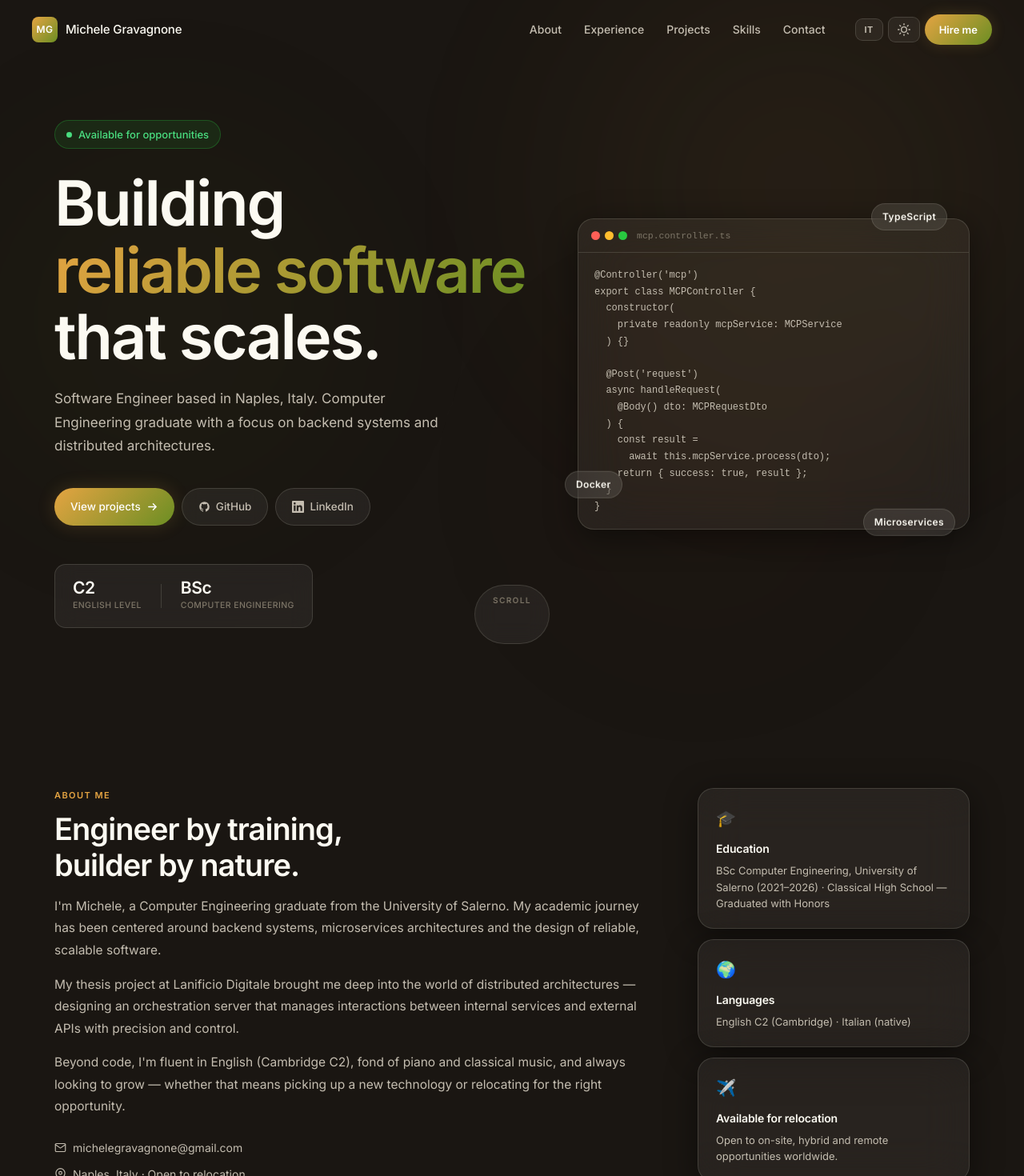
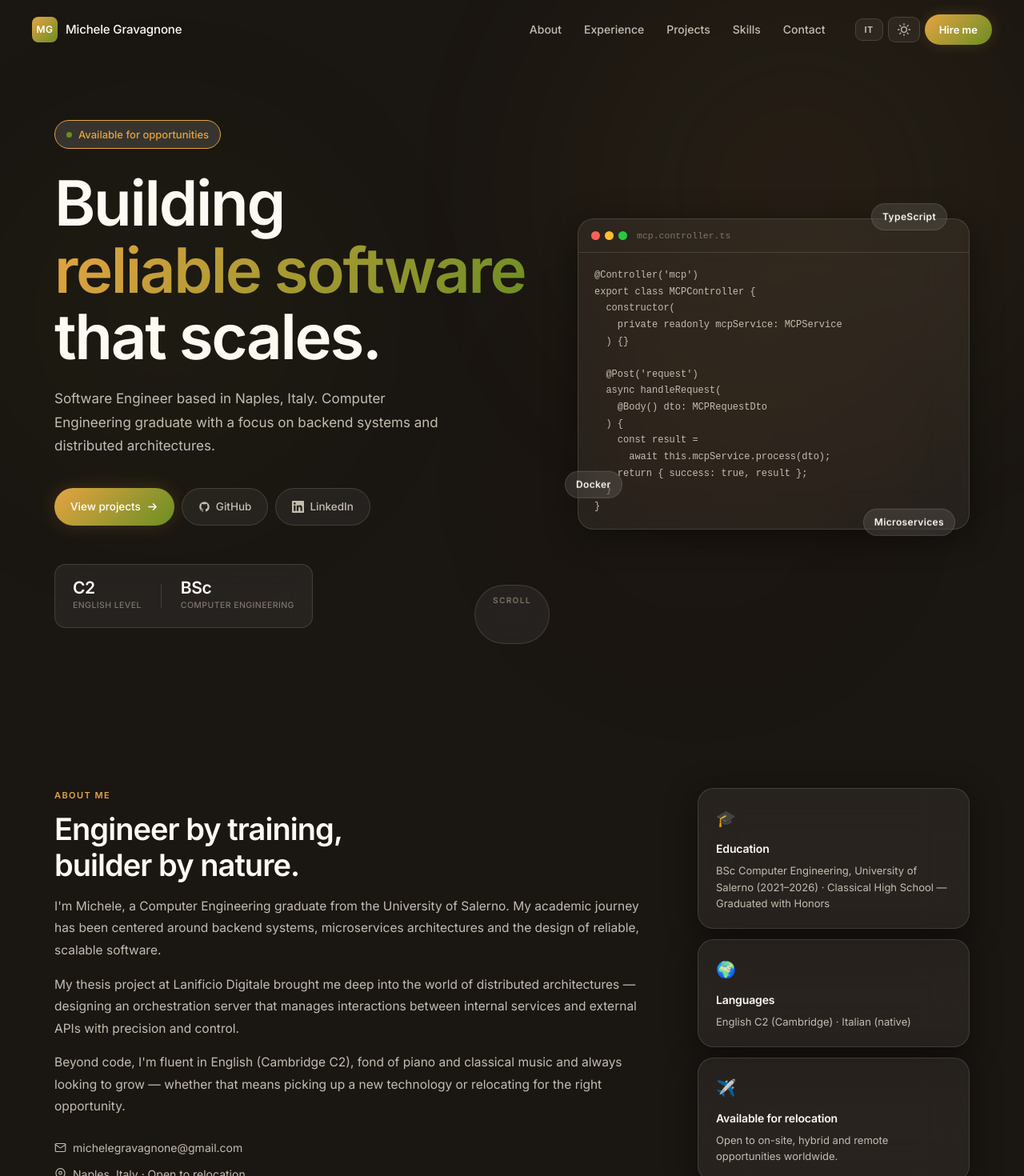
Before and after one commit to MicheleGravagnone/portfolio, a React (Create React App) app: page / in a window 1280 px wide. Shown: the top 1470 px of the page at 80% size. Built offline with nearby package versions, Linux system fonts and the light colour scheme.

Commit message:
Updated styling

```diff
--- a/src/i18n.js
+++ b/src/i18n.js
@@ -21,7 +21,7 @@ export const content = {
       title: 'Engineer by training,\nbuilder by nature.',
       p1: "I'm Michele, a Computer Engineering graduate from the University of Salerno. My academic journey has been centered around backend systems, microservices architectures and the design of reliable, scalable software.",
       p2: 'My thesis project at Lanificio Digitale brought me deep into the world of distributed architectures — designing an orchestration server that manages interactions between internal services and external APIs with precision and control.',
-      p3: "Beyond code, I'm fluent in English (Cambridge C2), fond of piano and classical music, and always looking to grow — whether that means picking up a new technology or relocating for the right opportunity.",
+      p3: "Beyond code, I'm fluent in English (Cambridge C2), fond of piano and classical music and always looking to grow — whether that means picking up a new technology or relocating for the right opportunity.",
       cards: [
         { icon: '🎓', title: 'Education', body: 'BSc Computer Engineering, University of Salerno (2021–2026) · Classical High School — Graduated with Honors' },
         { icon: '🌍', title: 'Languages', body: 'English C2 (Cambridge) · Italian (native)' },
--- a/src/sections/Contact.jsx
+++ b/src/sections/Contact.jsx
@@ -1,8 +1,12 @@
 import React, { useState } from 'react';
+import { useApp } from '../AppContext';
+import { content } from '../i18n';
 import './Contact.css';
 
 export default function Contact() {
   const [copied, setCopied] = useState(false);
+  const { lang } = useApp();
+  const t = content[lang].contact;
 
   const copyEmail = () => {
     navigator.clipboard.writeText('michelegravagnone@gmail.com');
@@ -13,8 +17,8 @@ export default function Contact() {
   return (
     <section className="section" id="contact">
       <div className="contact__inner fade-in">
-        <p className="section-label">Contact</p>
-        <h2 className="section-title">Let's build something<br />together.</h2>
+        <p className="section-label">{t.label}</p>
+        <h2 className="section-title">{t.title}</h2>
 
         <div className="contact__actions">
           <a href="mailto:michelegravagnone@gmail.com" className="contact__btn contact__btn--primary">
@@ -22,7 +26,7 @@ export default function Contact() {
               <path d="M4 4h16c1.1 0 2 .9 2 2v12c0 1.1-.9 2-2 2H4c-1.1 0-2-.9-2-2V6c0-1.1.9-2 2-2z"/>
               <polyline points="22,6 12,13 2,6"/>
             </svg>
-            Send an email
+            {t.ctaEmail}
           </a>
 
           <button className="contact__btn contact__btn--copy" onClick={copyEmail}>
@@ -31,7 +35,7 @@ export default function Contact() {
                 <svg width="16" height="16" viewBox="0 0 24 24" fill="none" stroke="currentColor" strokeWidth="2" strokeLinecap="round" strokeLinejoin="round">
                   <polyline points="20 6 9 17 4 12"/>
                 </svg>
-                Copied!
+                {t.ctaCopied}
               </>
             ) : (
               <>
@@ -39,7 +43,7 @@ export default function Contact() {
                   <rect x="9" y="9" width="13" height="13" rx="2" ry="2"/>
                   <path d="M5 15H4a2 2 0 01-2-2V4a2 2 0 012-2h9a2 2 0 012 2v1"/>
                 </svg>
-                Copy email
+                {t.ctaCopy}
               </>
             )}
           </button>
@@ -72,7 +76,7 @@ export default function Contact() {
       </div>
 
       <footer className="contact__footer">
-        <p>Designed & built by Michele Gravagnone · {new Date().getFullYear()}</p>
+        <p>{t.footer} · {new Date().getFullYear()}</p>
       </footer>
     </section>
   );
--- a/src/sections/Experience.jsx
+++ b/src/sections/Experience.jsx
@@ -19,7 +19,6 @@ export default function Experience() {
         {t.items.map((exp, i) => (
           <div className="exp__item glass-card fade-in fade-in-delay-2" key={i}>
             <div className="exp__left">
-              <div className="exp__badge">{exp.company.charAt(0)}</div>
               <div className="exp__meta">
                 <span className="exp__company">{exp.company}</span>
                 <span className="exp__location">{exp.location}</span>
--- a/src/sections/Hero.css
+++ b/src/sections/Hero.css
@@ -12,12 +12,12 @@
 .hero__badge {
   display: inline-flex; align-items: center; gap: 8px;
   padding: 6px 14px;
-  background: rgba(40,200,64,0.10); border: 1px solid rgba(40,200,64,0.28);
+  background: rgba(235, 235, 231, 0.137); border: 1px solid var(--accent);
   border-radius: 100px; font-size: 13px; font-weight: 500;
-  color: #4ade80; margin-bottom: 26px;
+  color: var(--accent); margin-bottom: 26px;
 }
 .hero__badge-dot {
-  width: 7px; height: 7px; background: #4ade80;
+  width: 7px; height: 7px; background: var(--accent-2);
   border-radius: 50%; animation: pulse 2.2s ease-in-out infinite;
 }
 @keyframes pulse {
--- a/src/sections/Projects.jsx
+++ b/src/sections/Projects.jsx
@@ -29,7 +29,6 @@ export default function Projects() {
             {p.featured && (
               <div className="projects__featured-badge">Featured</div>
             )}
-            <div className="projects__icon">{p.icon}</div>
             <h3 className="projects__title">{p.title}</h3>
             <p className="projects__desc">{p.description}</p>
             <p className="projects__context">{p.context}</p>
--- a/src/sections/Skills.jsx
+++ b/src/sections/Skills.jsx
@@ -22,7 +22,6 @@ export default function Skills() {
             key={cat.label}
           >
             <div className="skills__cat-header">
-              <span className="skills__cat-icon">{cat.icon}</span>
               <span className="skills__cat-label">{cat.label}</span>
             </div>
             <div className="skills__pills">
```
